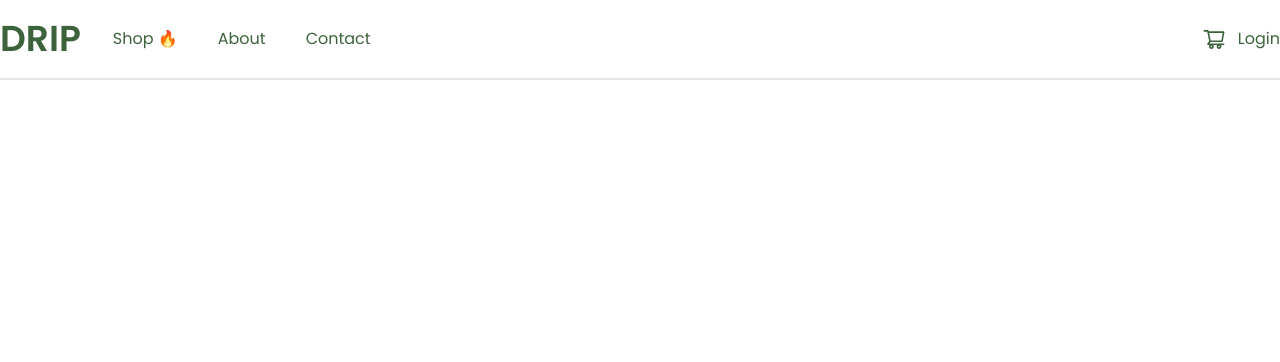
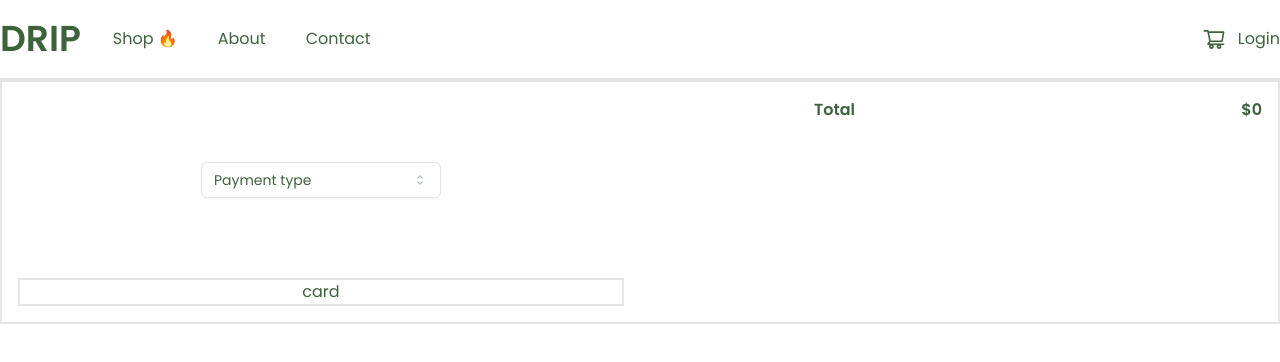
Before and after one commit to reydelshit/ordering-system, a React (Vite) app: page /shop/checkout in a window 1280 px wide. Shown: the top 362 px of the page. Built offline with nearby package versions, Linux system fonts and the light colour scheme; no server answers.

Commit message:
grabi ka lawak

```diff
--- /dev/null
+++ b/src/components/Checkout.tsx
@@ -0,0 +1,151 @@
+import axios from 'axios';
+import { useEffect, useState } from 'react';
+import { Button } from './ui/button';
+import { Label } from './ui/label';
+
+import {
+  Select,
+  SelectContent,
+  SelectItem,
+  SelectTrigger,
+  SelectValue,
+} from '@/components/ui/select';
+import { Input } from './ui/input';
+import { Link } from 'react-router-dom';
+
+type Cart = {
+  cart_id: number;
+  product_name: string;
+  product_price: number;
+  qty: number;
+  product_image: string;
+};
+
+export default function Checkout() {
+  const [cart, setCart] = useState<Cart[]>([]);
+  const [selectedPaymentType, setSelectedPaymentType] = useState('' as string);
+
+  const handleFetchCart = () => {
+    const token = localStorage.getItem('ordering-token');
+
+    console.log(token);
+    if (token === null) {
+      return;
+    }
+
+    axios
+      .get('http://localhost/ordering/cart.php', { params: { user_id: token } })
+      .then((res) => {
+        setCart(res.data);
+        console.log(res.data, 'cart');
+      });
+  };
+
+  useEffect(() => {
+    handleFetchCart();
+  }, []);
+
+  const handleDeleteCartProduct = (cart_id: number) => {
+    console.log(cart_id);
+    axios
+      .delete(`http://localhost/ordering/cart.php/${cart_id}`)
+      .then((res) => {
+        console.log(res);
+      });
+  };
+
+  const handlePaymentType = (event: string) => {
+    const selectedValue = event;
+    setSelectedPaymentType(selectedValue);
+    // console.log(selectedValue);
+  };
+  return (
+    <div className="w-full border-2 flex justify-between">
+      <div className="w-[50%] flex-col p-4">
+        <div className="flex gap-4 justify-center mt-[4rem] items-center">
+          <div className="w-[15rem]">
+            <Select onValueChange={handlePaymentType}>
+              <SelectTrigger>
+                <SelectValue placeholder="Payment type" />
+              </SelectTrigger>
+              <SelectContent>
+                <SelectItem value="cod">Cash On Delivery (COD)</SelectItem>
+                <SelectItem value="card">Card</SelectItem>
+              </SelectContent>
+            </Select>
+          </div>
+        </div>
+        {selectedPaymentType === 'cod' ? (
+          <div className="mt-[5rem] border-2 w-full p-4 rounded-lg">
+            <h1 className="mb-2 font-bold text-2xl">CASH ON DELIVERY</h1>
+            <div className="p-4">
+              <Label className="text-start block mb-2">
+                Contact Information
+              </Label>
+              <Input className="mb-2" placeholder="Name"></Input>
+
+              <Input className="mb-2" placeholder="Email"></Input>
+
+              <Input className="mb-2" placeholder="Phone number"></Input>
+            </div>
+
+            <div className="p-4 mt-[2rem]">
+              <Label className="text-start block mb-2">Delivery Address</Label>
+              <Input className="mb-2" placeholder="Address"></Input>
+            </div>
+            <Link to="/shop/checkout/order-confirmation">
+              <Button>Pay $3214123</Button>
+            </Link>
+          </div>
+        ) : (
+          <div className="mt-[5rem] border-2 w-full">
+            <h1>card</h1>
+          </div>
+        )}
+      </div>
+
+      <div className="w-[30rem]">
+        {cart.map((cart, index) => (
+          <div
+            className="flex h-[6rem] items-center justify-between w-full border-b-2 p-2 mb-2"
+            key={index}
+          >
+            <div className="flex gap-2">
+              <img
+                className="w-[4rem] h-[4rem] rounded-md object-cover bg-gray-100"
+                src={cart.product_image}
+                alt={cart.product_name}
+              />
+              <div>
+                <h1 className="font-bold">{cart.product_name}</h1>
+                <p>Qty: {cart.qty}</p>
+              </div>
+            </div>
+
+            <div className="flex flex-col justify-between h-full items-center">
+              <span
+                onClick={() => handleDeleteCartProduct(cart.cart_id)}
+                className="cursor-pointer"
+              >
+                delete
+              </span>
+              <span className="block font-bold">
+                ${cart.product_price * cart.qty}
+              </span>
+            </div>
+          </div>
+        ))}
+        <div className="w-full flex justify-between p-4 font-bold">
+          <h1>Total</h1>
+          <span>
+            $
+            {cart.reduce(
+              (total, prod) => total + prod.product_price * prod.qty,
+              0,
+            )}
+          </span>
+        </div>
+      </div>
+    </div>
+  );
+}
--- /dev/null
+++ b/src/components/Confirmation.tsx
@@ -0,0 +1,3 @@
+export default function OrderConfirmation() {
+  return <h1>order confimation</h1>;
+}
--- a/src/components/Main.tsx
+++ b/src/components/Main.tsx
@@ -11,8 +11,10 @@ import ProtectedRoute from './Protected';
 import axios from 'axios';
 import { is } from 'date-fns/locale';
 import Profile from './Profile';
-import Orders from './Orders';
+
 import Register from './Register';
+import Checkout from './Checkout';
+import OrderConfirmation from './Confirmation';
 
 export default function Main() {
   const navigation = useNavigate();
@@ -70,7 +72,11 @@ export default function Main() {
           <Route path="/shop" element={<Shop />} />
           <Route path="/profile" element={<Profile />} />
 
-          <Route path="/orders" element={<Orders />} />
+          <Route path="/shop/checkout" element={<Checkout />} />
+          <Route
+            path="/shop/checkout/order-confirmation"
+            element={<OrderConfirmation />}
+          />
 
           <Route path="/shop/:id" element={<View />} />
           <Route
--- a/src/components/Orders.tsx
+++ /dev/null
@@ -1,3 +0,0 @@
-export default function Orders() {
-  return <h1>orders</h1>;
-}
--- a/src/components/components/Cart.tsx
+++ b/src/components/components/Cart.tsx
@@ -74,7 +74,7 @@ export default function Cart({ cart }: { cart: Cart[] }) {
       </div>
 
       <div>
-        <Link to="/checkout">
+        <Link to="/shop/checkout">
           <Button className="w-full h-[3rem] bg-[#3d633c] text-white font-bold">
             Checkout
           </Button>
```
